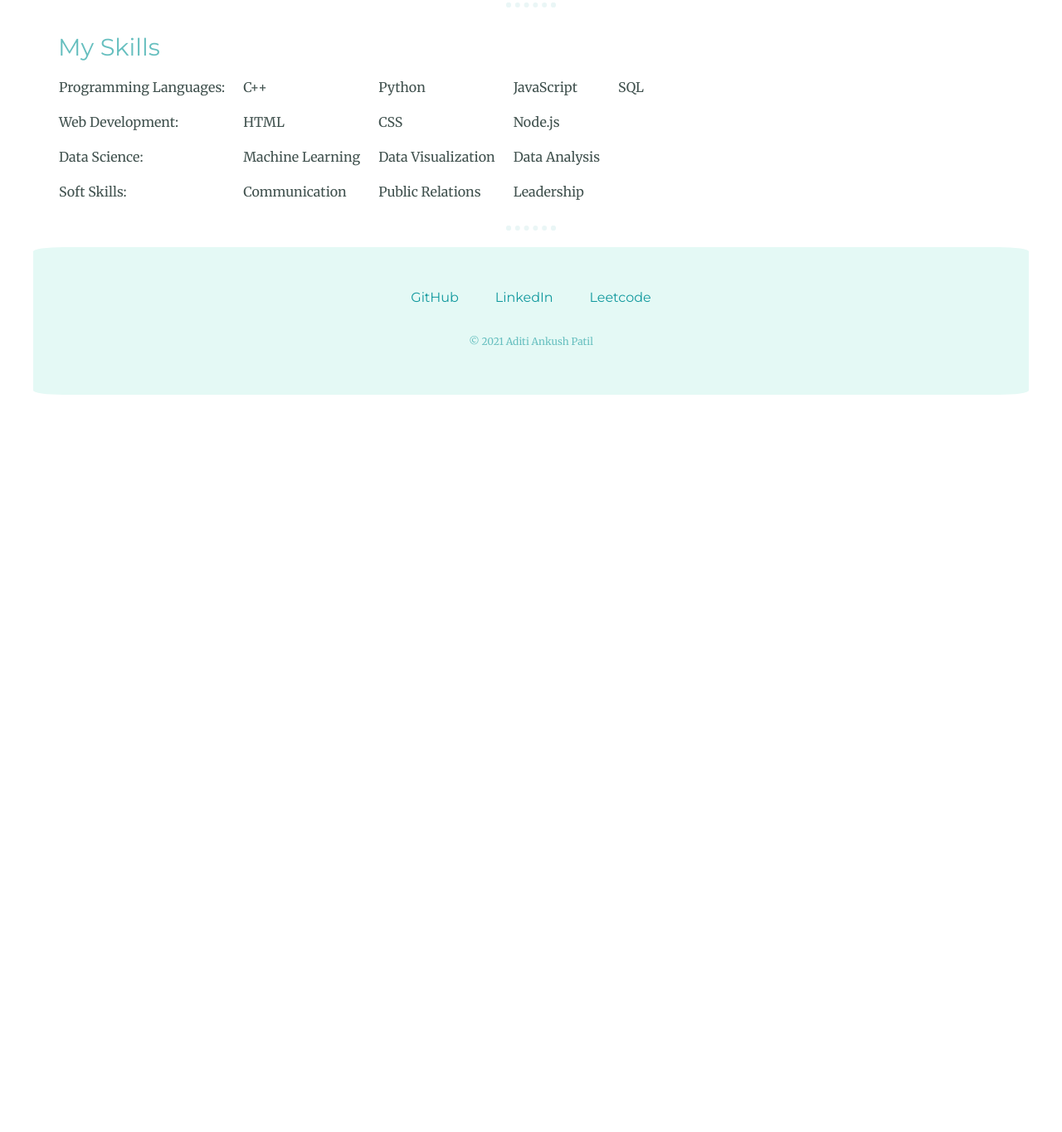
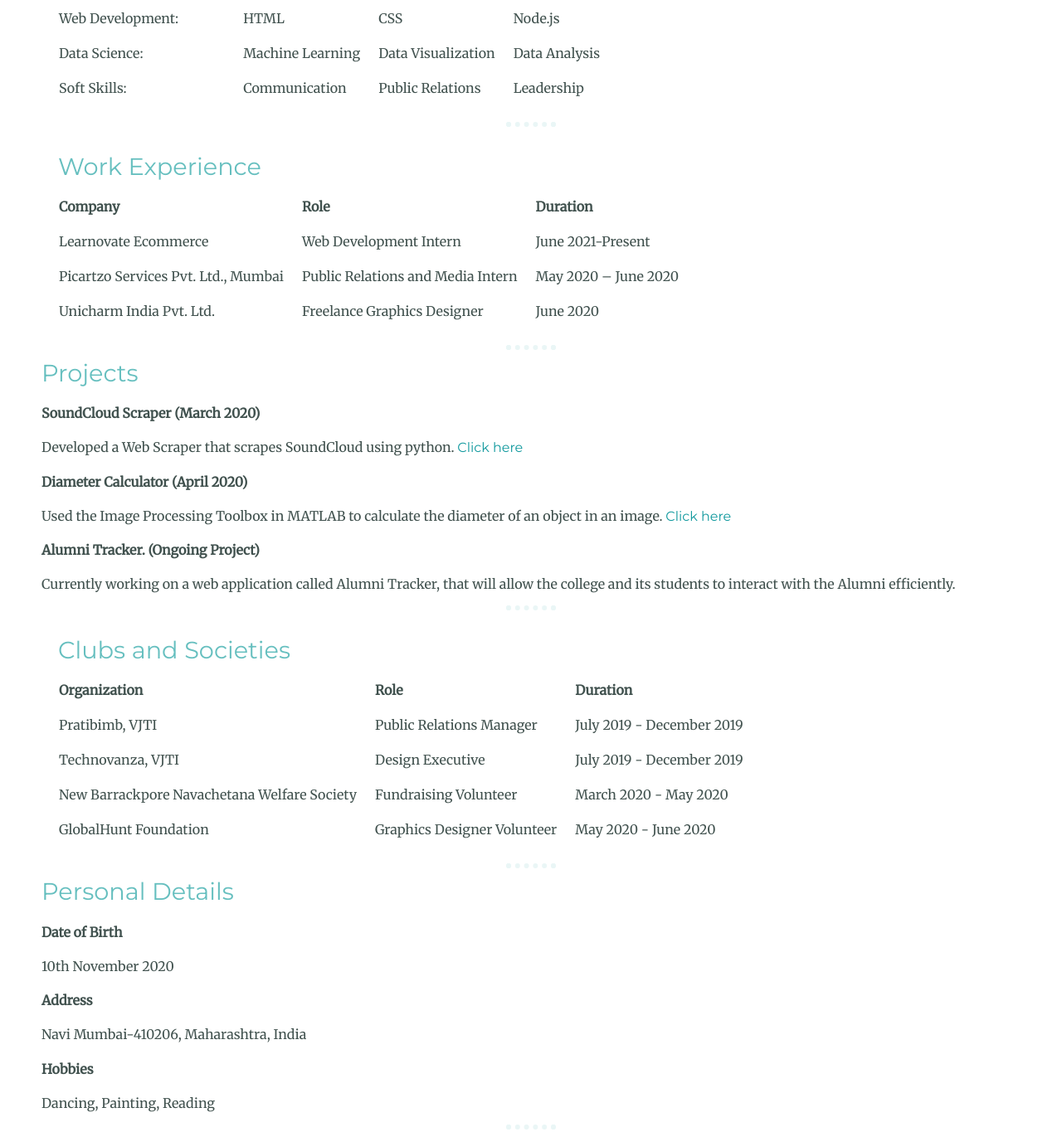
Before and after one commit to AditiPatil10/Resume, a plain HTML site: page index.html in a window 1280 px wide. Shown: the part 968-2333 px from the top of the page at 83% size. Before the commit the page ends 1484 px from the top, so only its background shows below. Drawn offline with Linux system fonts and the light colour scheme.

Commit message:
Update index.html

```diff
--- a/index.html
+++ b/index.html
@@ -5,10 +5,9 @@
     <title>Resume</title>
     <link rel="stylesheet" href="styles.css">
     <link href="https://fonts.googleapis.com/css?family=Merriweather|Montserrat|Sacramento" rel="stylesheet">
-    <link rel="icon" href="Aditi pic.jpeg">
+    <link rel="icon" href="Aditi.jpeg">
   </head>
   <body>
-    <!-- <img src="https://media.istockphoto.com/vectors/abstract-grey-hitech-polygonal-corporate-background-vector-id912891212?k=6&m=912891212&s=612x612&w=0&h=EC15hVC61_VN8ZmqDB1yEgTn-0e_5Vm_JyKfmeh9VAo=" class="bg-image"> -->
     <div class="top-container" align="center">
       <div class="title-text">
         <img src="Aditi.jpeg" class="profile-img">
@@ -17,18 +16,8 @@
       </div>
     </div>
 
-    <!-- <div class="fixed">
-      <a href="http://vjti.ac.in"><img src="https://iconape.com/wp-content/files/ey/190883/svg/190883.svg" class="fixed-image"></a>
-    </div> -->
+
     <div class="middle-container">
-      <div class="address">
-        <h2>Address</h2>
-        <p>Navi Mumbai-410206,
-          Maharashtra,
-          India</p>
-      </div>
-
-      <hr>
 
       <div class="objective">
         <h2>Career Objective</h2>
@@ -70,9 +59,6 @@
         <div >
           <table cellspacing="20" class="skill-row">
             <th><h2>My Skills</h2></th>
-            <!-- <th align="center"></th> -->
-            <!-- <th align="center">Technical</th> -->
-            <!-- ⭐⭐⭐⭐⭐ -->
             <tr>
               <td>Programming Languages:</td>
               <td>C++</td>
@@ -102,12 +88,97 @@
         </div>
       </div>
 
+      <hr>
+
+      <div >
+        <table cellspacing="20" class="work">
+          <th><h2>Work Experience</h2></th>
+          <tr class="table-heading">
+            <td>Company</td>
+            <td>Role</td>
+            <td>Duration</td>
+          </tr>
+          <tr>
+            <td>Learnovate Ecommerce</td>
+            <td>Web Development Intern</td>
+            <td>June 2021-Present</td>
+          </tr>
+          <tr>
+            <td>Picartzo Services Pvt. Ltd., Mumbai</td>
+            <td>Public Relations and Media Intern</td>
+            <td>May 2020 – June 2020</td>
+          </tr>
+          <tr>
+            <td>Unicharm India Pvt. Ltd.</td>
+            <td>Freelance Graphics Designer</td>
+            <td>June 2020</td>
+          </tr>
+        </table>
+      </div>
 
       <hr>
-      <!-- <div class="contact-me">
-        <h2>Get In Touch</h2>
-        <p><a class="btn" href="contact.html">Contact Me</a></p>
-      </div> -->
+
+      <div class="projects">
+        <h2>Projects</h2>
+        <p><h4>SoundCloud Scraper (March 2020)</h4>
+          Developed a Web Scraper that scrapes SoundCloud using python.
+          <a href="https://github.com/AditiPatil10/WebScraper">Click here</a>
+          <h4>Diameter Calculator (April 2020)</h4>
+          Used the Image Processing Toolbox in MATLAB to calculate the diameter of an object in an image.
+          <a href="https://github.com/AditiPatil10/DiameterCalculator">Click here</a>
+          <h4>Alumni Tracker. (Ongoing Project)</h4>
+          Currently working on a web application called Alumni Tracker, that will allow the college and its
+          students to interact with the Alumni efficiently.</p>
+      </div>
+
+      <hr>
+
+      <div >
+        <table cellspacing="20" class="clubs">
+          <th><h2>Clubs and Societies</h2></th>
+          <tr class="table-heading">
+            <td>Organization</td>
+            <td>Role</td>
+            <td>Duration</td>
+          </tr>
+          <tr>
+            <td>Pratibimb, VJTI</td>
+            <td>Public Relations Manager</td>
+            <td>July 2019 - December 2019</td>
+          </tr>
+          <tr>
+            <td>Technovanza, VJTI</td>
+            <td>Design Executive</td>
+            <td>July 2019 - December 2019</td>
+          </tr>
+          <tr>
+            <td>New Barrackpore Navachetana Welfare Society</td>
+            <td>Fundraising Volunteer</td>
+            <td>March 2020 - May 2020</td>
+          </tr>
+          <tr>
+            <td>GlobalHunt Foundation</td>
+            <td>Graphics Designer Volunteer</td>
+            <td>May 2020 - June 2020</td>
+          </tr>
+        </table>
+      </div>
+
+      <hr>
+
+      <div class="personal-details">
+
+        <h2>Personal Details</h2>
+        <p><h4>Date of Birth</h4>10th November 2020</p>
+        <p><h4>Address</h4>Navi Mumbai-410206,
+          Maharashtra,
+          India</p>
+        <p><h4>Hobbies</h4>Dancing, Painting, Reading</p>
+
+      </div>
+
+      <hr>
+
     </div>
     <div class="bottom-container">
       <a class="footer-link" href="https://github.com/AditiPatil10/">GitHub</a>
```
